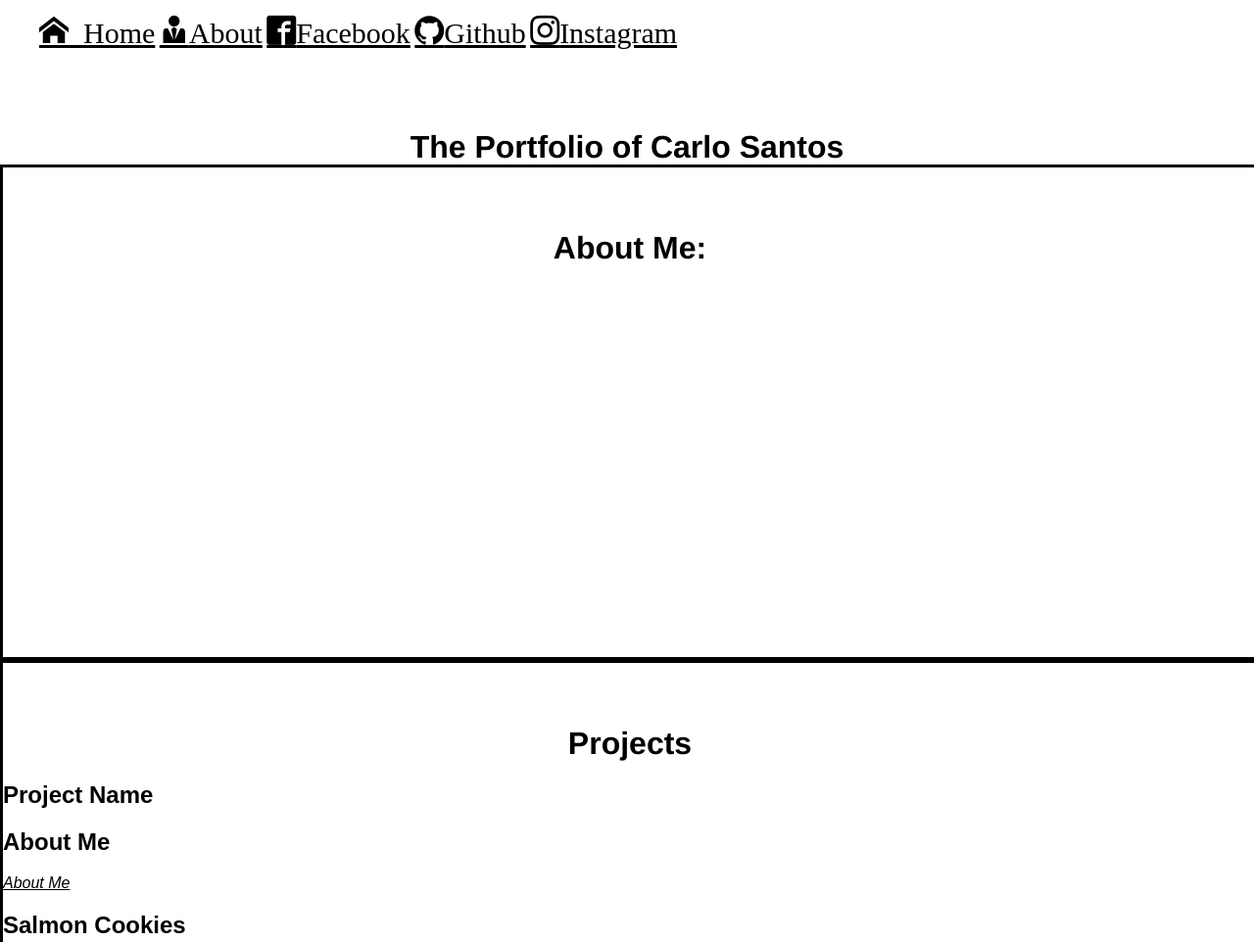
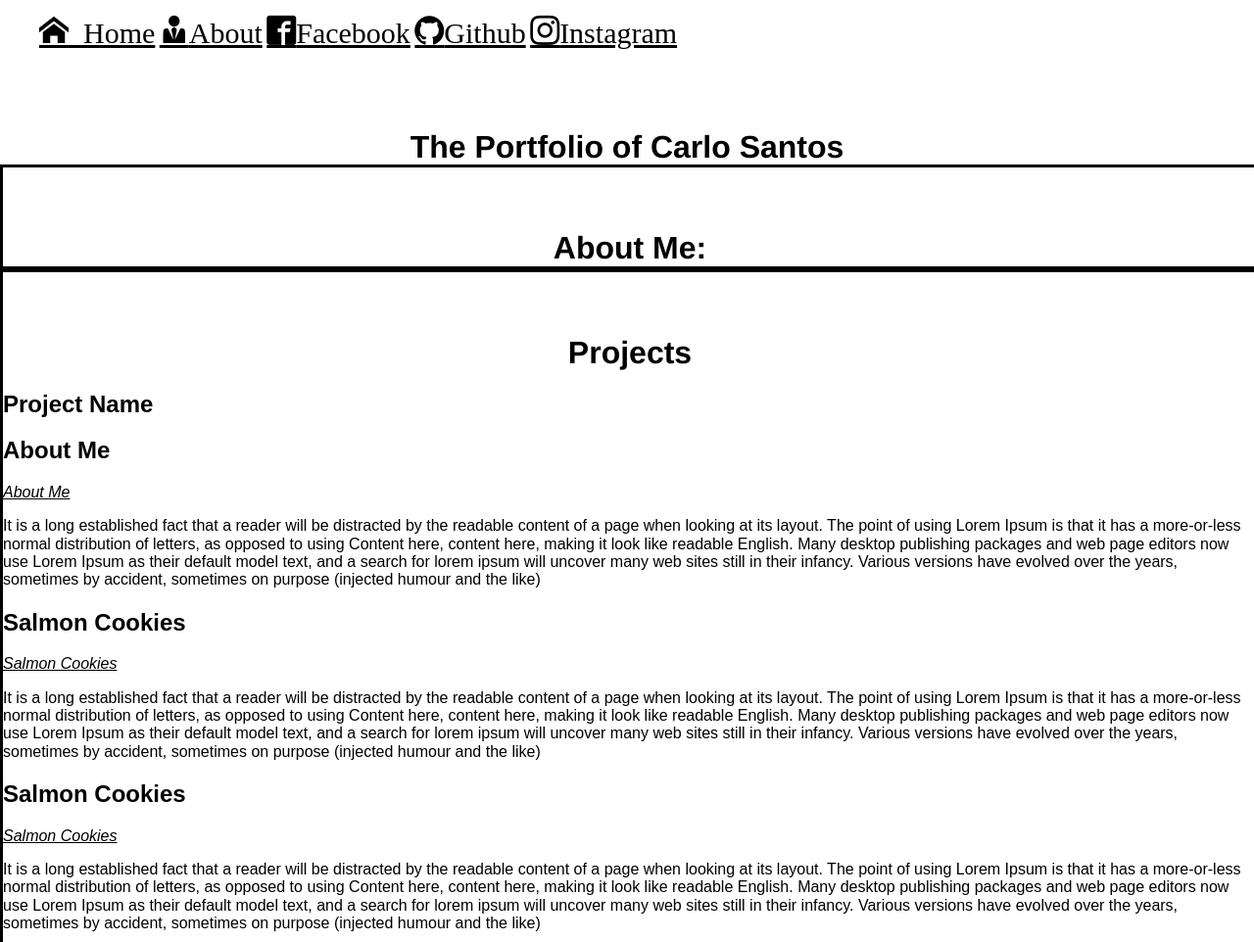
Before and after one commit to carlox7/portfolio, a plain HTML site: page index.html in a window 1280 px wide. Shown: the top 962 px of the page at 98% size. Drawn offline with nearby package versions, Linux system fonts and the light colour scheme; files whose address does not match are found by name.

Commit message:
working on projects populating page correctly

```diff
--- a/app.js
+++ b/app.js
@@ -10,10 +10,10 @@
 }
 
 Project.prototype.toHtml = function() {
-var $newProject = $('#work').clone();
+var $newProject = $('section.currentProjects').clone().removeClass('currentProjects');
 
   $newProject.find('h2').text(this.name);
-  $newProject.find('.description').html(this.body);
+  $newProject.find('.description').html(this.description);
   $newProject.find('a').text(this.name);
   $newProject.find('a').attr('href', this.url);
   return $newProject;
--- a/base.css
+++ b/base.css
@@ -1,6 +1,6 @@
 .nav{
   width: 100%;
-  height: 100px;
+  height: 30%;
   background-color: grey;
   border: 3px solid black;
   margin: 0 auto;
@@ -9,21 +9,21 @@
 }
 .intro {
   width: 100%;
-  height: 500px;
+  height: 30%;
   border: 3px solid black;
   margin: 0 auto;
 }
 
 .about {
   width: 100%;
-  height: 500px;
+  height: 30%;
   border: 3px solid black;
   margin: 0 auto;
 }
 
 .projects {
   width: 100%;
-  height: 500px;
+  height: 30%;
   border: 3px solid black;
   margin: 0 auto;
 }
@@ -37,7 +37,7 @@
 
 footer{
   width: 100%;
-  height: 100px;
+  height: 30%;
   border: 3px solid black;
 }
 
--- a/projects.js
+++ b/projects.js
@@ -3,18 +3,18 @@
 var carloProjects = [
   {
     name: 'About Me',
-    description: '<p>something</p>',
-    url:   'http://www',
+    description: '<p>It is a long established fact that a reader will be distracted by the readable content of a page when looking at its layout. The point of using Lorem Ipsum is that it has a more-or-less normal distribution of letters, as opposed to using Content here, content here, making it look like readable English. Many desktop publishing packages and web page editors now use Lorem Ipsum as their default model text, and a search for lorem ipsum will uncover many web sites still in their infancy. Various versions have evolved over the years, sometimes by accident, sometimes on purpose (injected humour and the like)</p>',
+    url:   'http://www.github.com',
 },
   {
     name: 'Salmon Cookies',
-    description: '<p>something</p>',
-    url:   'http://www',
+    description: '<p>It is a long established fact that a reader will be distracted by the readable content of a page when looking at its layout. The point of using Lorem Ipsum is that it has a more-or-less normal distribution of letters, as opposed to using Content here, content here, making it look like readable English. Many desktop publishing packages and web page editors now use Lorem Ipsum as their default model text, and a search for lorem ipsum will uncover many web sites still in their infancy. Various versions have evolved over the years, sometimes by accident, sometimes on purpose (injected humour and the like)</p>',
+    url:   'http://www.github.com',
 },
   {
     name: 'Busmall',
-    description: '<p>something</p>',
-    url:   'http://www',
+    description: '<p>It is a long established fact that a reader will be distracted by the readable content of a page when looking at its layout. The point of using Lorem Ipsum is that it has a more-or-less normal distribution of letters, as opposed to using Content here, content here, making it look like readable English. Many desktop publishing packages and web page editors now use Lorem Ipsum as their default model text, and a search for lorem ipsum will uncover many web sites still in their infancy. Various versions have evolved over the years, sometimes by accident, sometimes on purpose (injected humour and the like)</p>',
+    url:   'http://www.github.com',
   }
 ];
 
```
